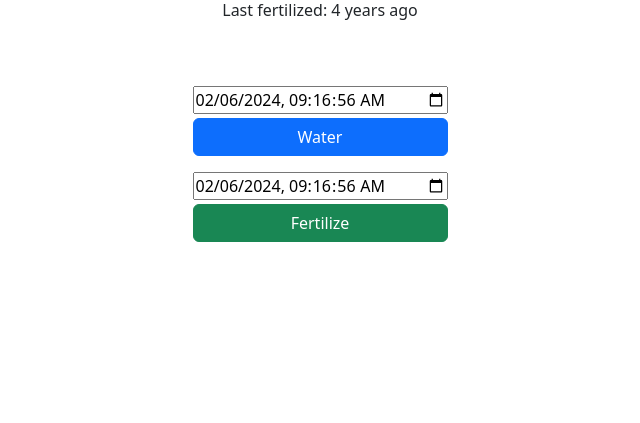
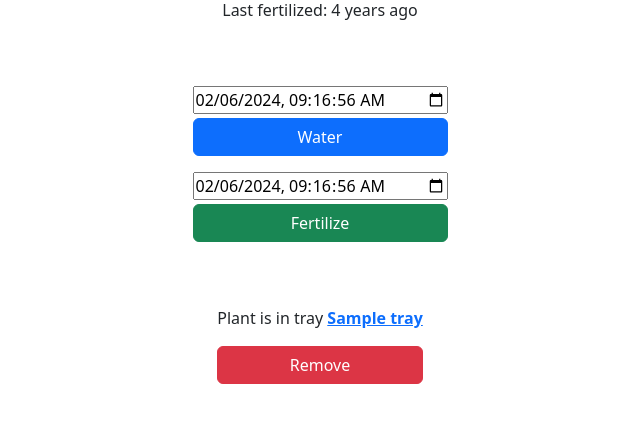
Before and after one commit to jamedeus/plant-tracker, a Django app: page /manage/00000000-0000-0000-0000-000000000001 in a window 1280 px wide. Shown: the part 249-672 px from the top of the page, without its empty margins (320-960 px from the left). Run offline with Django 5.2, Linux system fonts and the light colour scheme; tables that the repository leaves empty hold one stand-in row (values such as "Sample post"); some libraries are stand-ins or nearby versions.

Commit message:
Add endpoints to add/remove plants from trays
Overview: Show card for each existing tray

Manage_plant: Add button to remove plant from tray, or dropdown to add plant to tray

Manage_tray: Add delete button to each plant card, removes plant from tray

```diff
--- a/backend/plant_tracker/templates/plant_tracker/manage_plant.html
+++ b/backend/plant_tracker/templates/plant_tracker/manage_plant.html
@@ -69,6 +69,23 @@
                 <button class="btn btn-success mt-1" type="submit">Fertilize</button>
             </form>
         </div>
+
+        {% if plant.tray %}
+        <div class="d-flex flex-column mt-5 mx-auto">
+            <p>Plant is in tray <b><a href="/manage/{{plant.tray.id}}">{{ plant.tray.name }}</a></b></p>
+            <button class="btn btn-danger" onClick="removeFromTray();">Remove</button>
+        </div>
+        {% else %}
+        <div class="d-flex flex-column mt-5 mx-auto">
+            <h4>Add plant to tray:</h4>
+            <select id="traySelect" class="form-select" aria-label="Select tray" onChange="addToTray();" autocomplete="off">
+                <option selected>Select a tray</option>
+                {% for tray in trays %}
+                    <option value="{{tray.id}}">{{tray.name}}</option>
+                {% endfor %}
+            </select>
+        </div>
+        {% endif %}
     </div>
 
     {# Modal shown when user clicks edit button #}
@@ -151,7 +168,7 @@
                 uuid: plantUUID,
                 timestamp: localToUTC(document.getElementById("waterTime").value)
             }
-            sendPostRequest('/water_plant', payload);
+            await sendPostRequest('/water_plant', payload);
         }
 
         async function fertilizePlant(event) {
@@ -160,7 +177,7 @@
                 uuid: plantUUID,
                 timestamp: localToUTC(document.getElementById("fertilizeTime").value)
             }
-            sendPostRequest('/fertilize_plant', payload);
+            await sendPostRequest('/fertilize_plant', payload);
         }
 
         // Edit details form submit listener
@@ -172,8 +189,31 @@
             payload.uuid = plantUUID;
             console.log(payload);
 
-            sendPostRequest('/edit_plant', payload);
+            await sendPostRequest('/edit_plant', payload);
         });
+
+        async function addToTray() {
+            const trayUUID = document.getElementById('traySelect').value;
+            try {
+                const response = await sendPostRequest('/add_plant_to_tray', {plant_id: plantUUID, tray_id: trayUUID});
+                if (response) {
+                    window.location.reload();
+                }
+            } catch(error) {
+                alert("Failed to add plant to tray")
+            }
+        }
+
+        async function removeFromTray() {
+            try {
+                const response = await sendPostRequest('/remove_plant_from_tray', {uuid: plantUUID});
+                if (response) {
+                    window.location.reload();
+                }
+            } catch(error) {
+                alert("Failed to remove plant from tray")
+            }
+        }
     </script>
 </body>
 </html>
--- a/backend/plant_tracker/urls.py
+++ b/backend/plant_tracker/urls.py
@@ -16,4 +16,6 @@ urlpatterns = [
     path('fertilize_plant', views.fertilize_plant, name='fertilize_plant'),
     path('water_tray', views.water_tray, name='water_tray'),
     path('fertilize_tray', views.fertilize_tray, name='fertilize_tray'),
+    path('add_plant_to_tray', views.add_plant_to_tray, name='add_plant_to_tray'),
+    path('remove_plant_from_tray', views.remove_plant_from_tray, name='remove_plant_from_tray'),
 ]
--- a/backend/plant_tracker/views.py
+++ b/backend/plant_tracker/views.py
@@ -73,8 +73,11 @@ def get_tray_from_post_body(func):
 
 
 def overview(request):
-    plants = Plant.objects.all()
-    return render(request, 'plant_tracker/overview.html', {'plants': plants})
+    context = {
+        'plants': Plant.objects.all(),
+        'trays': Tray.objects.all()
+    }
+    return render(request, 'plant_tracker/overview.html', context)
 
 
 def get_qr_codes(request):
@@ -150,16 +153,14 @@ def manage(request, uuid):
     # Look up UUID in plant database, render template if found
     plant = get_plant_by_uuid(uuid)
     if plant:
-        return render(request, 'plant_tracker/manage_plant.html', {'plant': plant})
+        context = {'plant': plant, 'trays': Tray.objects.all()}
+        return render(request, 'plant_tracker/manage_plant.html', context)
 
     # Loop up UUID in tray database, render template if found
     tray = get_tray_by_uuid(uuid)
     if tray:
-        return render(
-            request,
-            'plant_tracker/manage_tray.html',
-            {'tray': tray, 'details': tray.get_plant_details()}
-        )
+        context = {'tray': tray, 'details': tray.get_plant_details()}
+        return render(request, 'plant_tracker/manage_tray.html', context)
 
     # Redirect to registration form if UUID does not exist in either database
     return render(request, 'plant_tracker/register.html', {'new_id': uuid})
@@ -207,3 +208,34 @@ def water_tray(tray, data):
 def fertilize_tray(tray, data):
     tray.fertilize_all(timestamp=datetime.fromisoformat(data["timestamp"].rstrip("Z")))
     return JsonResponse({"action": "fertilize tray", "tray": tray.id}, status=200)
+
+
+# TODO convert decorators to use kwargs instead of positional
+@requires_json_post
+def add_plant_to_tray(data):
+    # Get Plant and Tray instances
+    tray = get_tray_by_uuid(data["tray_id"])
+    plant = get_plant_by_uuid(data["plant_id"])
+
+    if tray is None:
+        return JsonResponse({"error": "tray not found"}, status=404)
+    if plant is None:
+        return JsonResponse({"error": "plant not found"}, status=404)
+
+    plant.tray = tray
+    plant.save()
+    return JsonResponse(
+        {"action": "add_plant_to_tray", "plant": plant.id, "tray": tray.id},
+        status=200
+    )
+
+
+@requires_json_post
+@get_plant_from_post_body
+def remove_plant_from_tray(plant, data):
+    plant.tray = None
+    plant.save()
+    return JsonResponse(
+        {"action": "remove_plant_from_tray", "plant": plant.id},
+        status=200
+    )
```
Also changed, not shown: backend/plant_tracker/templates/plant_tracker/manage_tray.html (+16 -2 lines), backend/plant_tracker/templates/plant_tracker/overview.html (+17 -0 lines), backend/plant_tracker/tests.py (+29 -0 lines).
